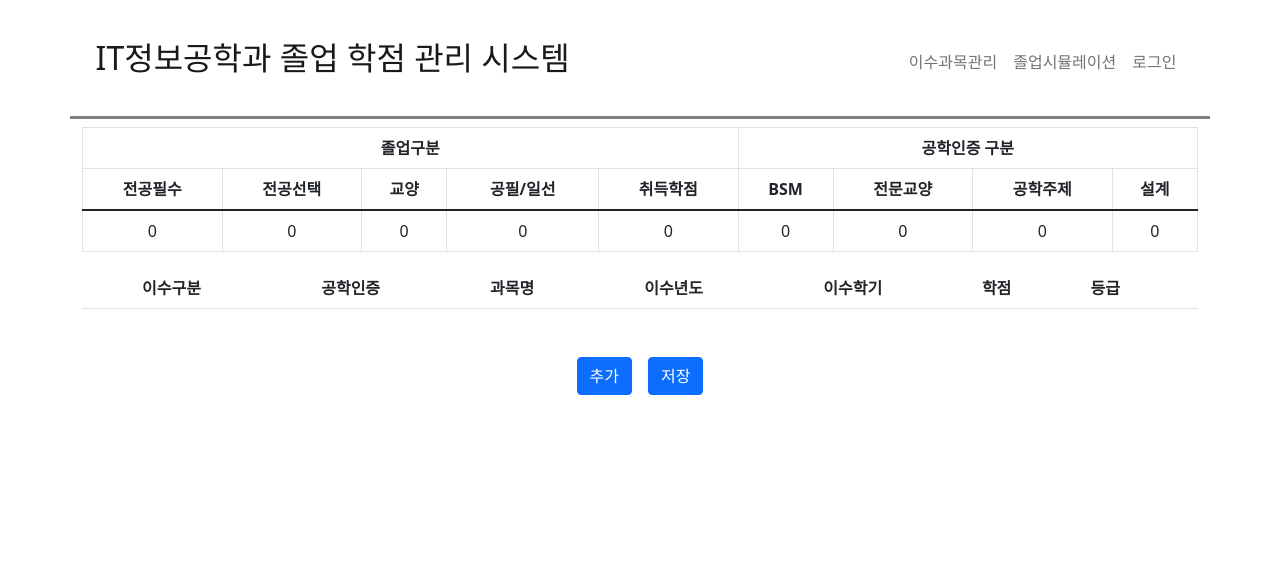
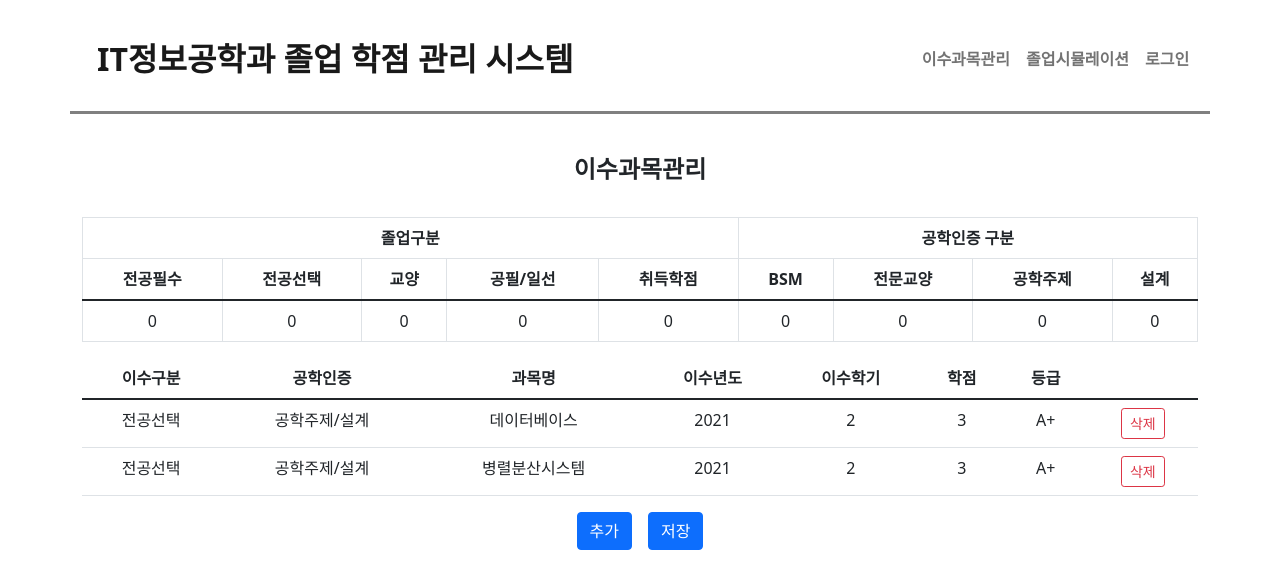
Before and after one commit to ekdud0529/CreditManageSystem, a React (Create React App) app in the folder frontend/: page /manage in a window 1280 px wide. Shown: the top 588 px of the page. Built offline with nearby package versions, Linux system fonts and the light colour scheme.

Commit message:
Feat : add title
1.각 페이지마다 제목 생성

Feat : #3

```diff
--- a/frontend/public/index.html
+++ b/frontend/public/index.html
@@ -24,7 +24,7 @@
       work correctly both with client-side routing and a non-root public URL.
       Learn how to configure a non-root public URL by running `npm run build`.
     -->
-    <title>React App</title>
+    <title>IT정보공학과 졸업 학점 관리 시스템</title>
   </head>
   <body>
     <noscript>You need to enable JavaScript to run this app.</noscript>
--- a/frontend/src/App.css
+++ b/frontend/src/App.css
@@ -1,8 +1,15 @@
 .header.container{
-  padding: 2%;
+  padding: 1%;
   border-bottom: 3px grey solid;
+  font-weight: bold;
 }
 
 .table th,td{
   text-align: center;
 }
+
+.title{
+  text-align: center;
+  font-weight: bold;
+  margin: 3%;
+}
--- a/frontend/src/components/content.js
+++ b/frontend/src/components/content.js
@@ -5,6 +5,7 @@ class Content extends Component{
     render(){
         return(
             <Container>
+                <h4 className="title">{this.props.title}</h4>
                 {this.props.content}
             </Container>
         );
--- a/frontend/src/components/header.js
+++ b/frontend/src/components/header.js
@@ -6,7 +6,7 @@ class Header extends Component{
         return(
             <Navbar variant="light">
                 <Container className="header">
-                    <Navbar.Brand href="/"><h2>IT정보공학과 졸업 학점 관리 시스템</h2></Navbar.Brand>
+                    <Navbar.Brand href="/"><h2 className="title">IT정보공학과 졸업 학점 관리 시스템</h2></Navbar.Brand>
                     <Nav>
                         <Nav.Link href="/manage">이수과목관리</Nav.Link>
                         <Nav.Link href="/simulation">졸업시뮬레이션</Nav.Link>
--- a/frontend/src/components/tables.js
+++ b/frontend/src/components/tables.js
@@ -43,7 +43,7 @@ class Tables extends Component{
             case 2:
             case 3:
                 _content =  <Form>
-                <Table>
+                <Table hover>
                     <thead>
                         <tr>
                             <th>이수구분</th>
@@ -57,9 +57,29 @@ class Tables extends Component{
                         </tr>
                     </thead>
                     <tbody>
+                        <tr>
+                            <td>전공선택</td>
+                            <td>공학주제/설계</td>
+                            <td>데이터베이스</td>
+                            <td>2021</td>
+                            <td>2</td>
+                            <td>3</td>
+                            <td>A+</td>
+                            <td><Button variant="outline-danger" size="sm">삭제</Button></td>
+                        </tr>
+                        <tr>
+                            <td>전공선택</td>
+                            <td>공학주제/설계</td>
+                            <td>병렬분산시스템</td>
+                            <td>2021</td>
+                            <td>2</td>
+                            <td>3</td>
+                            <td>A+</td>
+                            <td><Button variant="outline-danger" size="sm">삭제</Button></td>
+                        </tr>
                     </tbody>
                 </Table>
-                <Stack className="mt-5 justify-content-center" direction="horizontal" gap={3}>
+                <Stack className="my-3 justify-content-center" direction="horizontal" gap={3}>
                     <Button>추가</Button>
                     {_button}
                 </Stack>
--- a/frontend/src/pages/manage.js
+++ b/frontend/src/pages/manage.js
@@ -5,15 +5,18 @@ import Tables from "../components/tables";
 
 class Manage extends Component{
     render(){
+        var _title = null;
         var _content = null;
         switch(this.props.id){
             case 1:
+                _title = "이수과목관리";
                 _content =  <div>
                                 <Tables id={1}></Tables>
                                 <Tables id={2}></Tables>
                             </div>;
                 break;
             case 2:
+                _title = "졸업시뮬레이션";
                 _content =  <div>
                                 <Tables id={3}></Tables>
                             </div>;
@@ -24,7 +27,7 @@ class Manage extends Component{
         return(
             <div>
                 <Header></Header>
-                <Content content={_content}></Content>
+                <Content title={_title} content={_content}></Content>
             </div>
         );
     }
--- a/frontend/src/stylesheets/home.css
+++ b/frontend/src/stylesheets/home.css
@@ -4,6 +4,7 @@ a.home{
     height: 450px;
     background-color: skyblue;
     border: 5px skyblue solid;
+    border-radius: 30px;
     font-size: 40px;
     display: inline-flex;
     align-items: center;
```
Also changed, not shown: frontend/src/components/title.js (deleted, +0 -11 lines).
